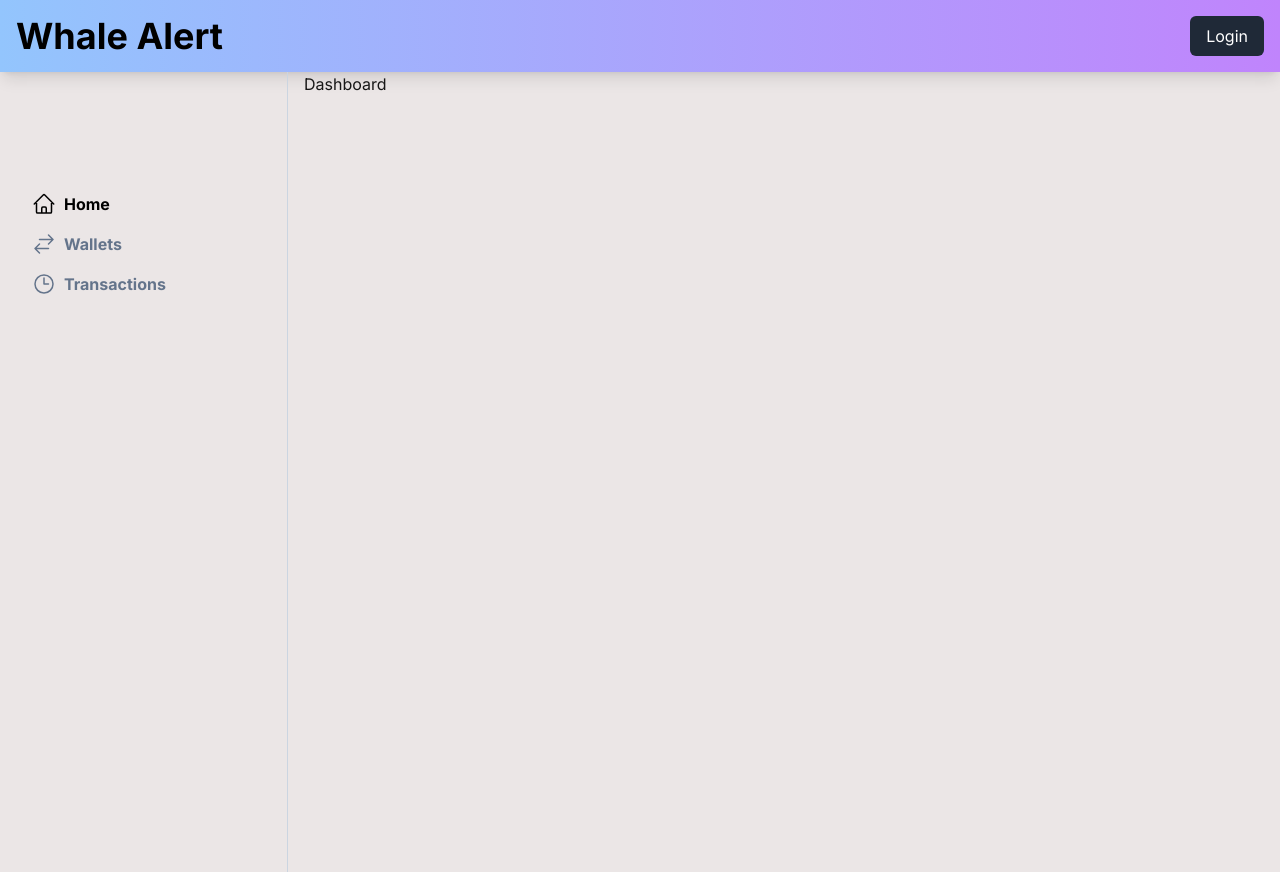
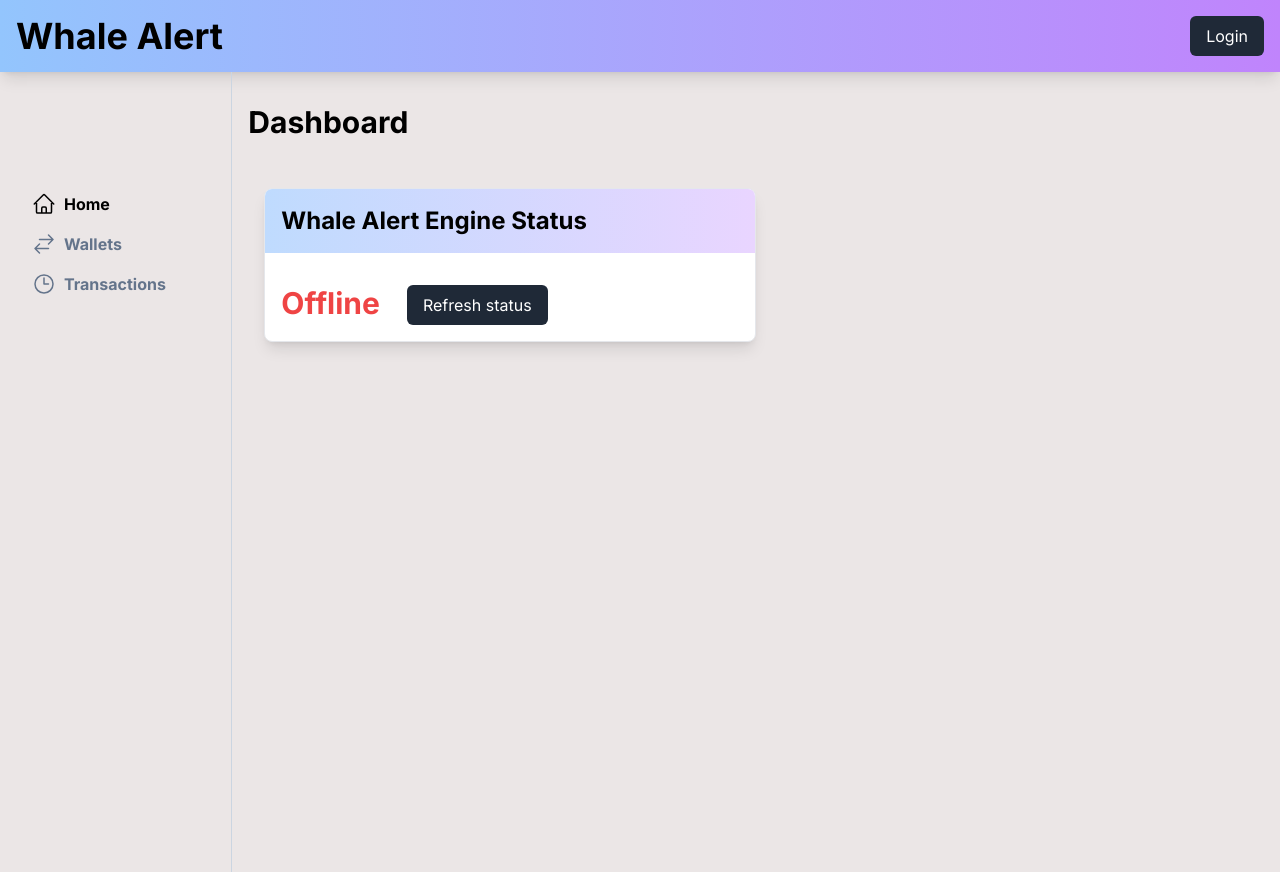
Before and after one commit to ketan27j/ketan27j-100xdevs-solana-mini-hackathon-1, a Next.js app in the folder apps/web/: page /dashboard in a window 1280 px wide. Built offline with nearby package versions, Linux system fonts and the light colour scheme; no server answers.

Commit message:
whale engine status checker

```diff
--- a/apps/web/app/(dashboard)/dashboard/page.tsx
+++ b/apps/web/app/(dashboard)/dashboard/page.tsx
@@ -1,5 +1,14 @@
+import { WhaleAlertEngineStatus } from "../../../components/WhaleAlertEngineStatus";
+
 export default function() {
-    return <div>
-        Dashboard
+    return <div className="w-full">
+        <div className="text-3xl text-black pt-8 mb-8 font-bold">
+            Dashboard
+        </div>
+        <div className="grid grid-cols-1 gap-4 md:grid-cols-2 p-4">
+            <div className="w-full">
+                <WhaleAlertEngineStatus></WhaleAlertEngineStatus>
+            </div>
+        </div>
     </div>
 }
--- /dev/null
+++ b/apps/web/app/lib/actions/whaleAlert.ts
@@ -0,0 +1,19 @@
+"use server";
+import axios from "axios";
+import dotenv from 'dotenv';
+
+dotenv.config();
+
+export async function getWhaleAlertEngineStaus(): Promise<string> {
+    try {
+        const res = await axios.get(process.env.WHALE_ALERT_ENGINE_URL || "http://localhost:3003/status")
+        if (res.status === 200 && res.data.message === "Ok") {
+            return 'Online';
+        } else {
+            return 'Offline';
+        }
+    } catch(error) {
+        console.log(error);
+        return 'Offline';
+    }
+};
--- /dev/null
+++ b/apps/web/components/WhaleAlertEngineStatus.tsx
@@ -0,0 +1,30 @@
+"use client";
+import { Button } from "@repo/ui/button";
+import { Card } from "@repo/ui/card";
+import { useEffect, useState } from "react";
+import { getWhaleAlertEngineStaus } from "../app/lib/actions/whaleAlert";
+
+export const WhaleAlertEngineStatus = () => {
+    const [status, setStatus] = useState<string>("Offline");
+    const [click, setClick] = useState<boolean>(false);
+    useEffect(() => {
+        getWhaleAlertEngineStaus().then((res) => {
+          setStatus(res);
+        });
+      }, [click]);
+    const getColorClass = () => {
+        if (status.includes('Online')) {
+          return 'text-3xl font-bold text-green-500';
+        } else if (status.includes('Offline')) {
+          return 'text-3xl font-bold text-red-500';
+        } else {
+          return 'text-3xl font-bold text-black';
+        }
+    };
+    return <Card title="Whale Alert Engine Status">
+        <div className="flex justify-left pt-4">
+            <div className={getColorClass()}>{status}</div> &nbsp;&nbsp;&nbsp;&nbsp;&nbsp;&nbsp;
+            <Button onClick={() => setClick(!click)}>Refresh status</Button>
+        </div>
+    </Card>
+}
```
Also changed, not shown: 1 other file (tests, documents, lock files or other folders).
